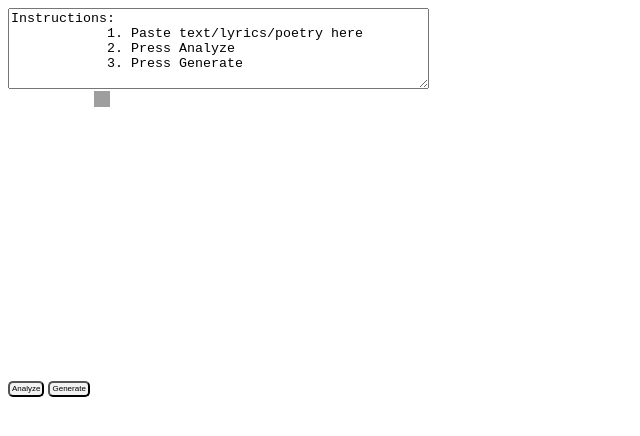
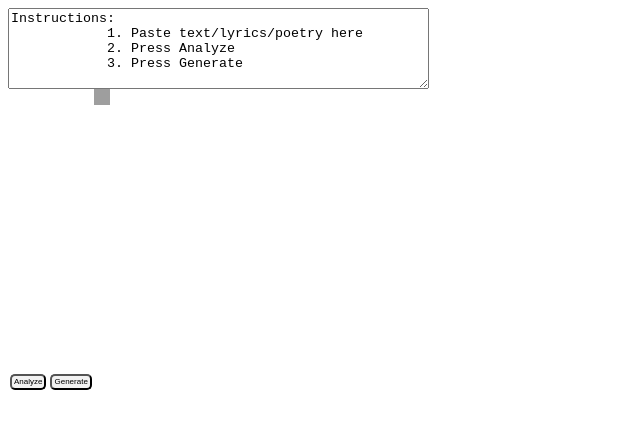
Before and after one commit to AndrewSamaha/TargetTracking, a plain HTML site: page index.html in a window 1280 px wide. Shown: the whole page, without its empty margins (0-640 px from the left). Drawn offline with Linux system fonts and the light colour scheme; grey boxes are pictures that could not be loaded.

Commit message:
Added files via upload

```diff
--- a/index.html
+++ b/index.html
@@ -16,7 +16,7 @@
     </head>
     <body>
         <style>
-            .mybuttons {  font-size: .5em; background: #f2f2f2; border-radius: 5px; height: 16px; padding: 0px 2px 0px 2px; }
+            .mybuttons {  display: inline-block; position: relative; font-size: .5em; background: #f2f2f2; border-radius: 5px; height: 16px; top: -5px; left: 2px; padding: 0px 2px 0px 2px; }
             #badgecontainer { padding: 2px 0px 0px 0px; }
             .ig-b- { display: inline-block; }
             .ig-b- img { visibility: hidden; }
@@ -32,12 +32,12 @@
             2. Press Analyze
             3. Press Generate</textarea><br>
 
-            <div id=badgecontainer>
+
             <input id=analyze class=mybuttons type=submit value=Analyze>
             <input id=generate class=mybuttons type=submit value=Generate>
 
             <a href="https://www.instagram.com/tripleshotmorning/?ref=badge" class="ig-b- ig-b-16"><img src="//badges.instagram.com/static/images/ig-badge-16.png" alt="Instagram" /></a>
-            </div>
+
             <br>
 
         </div>
```
